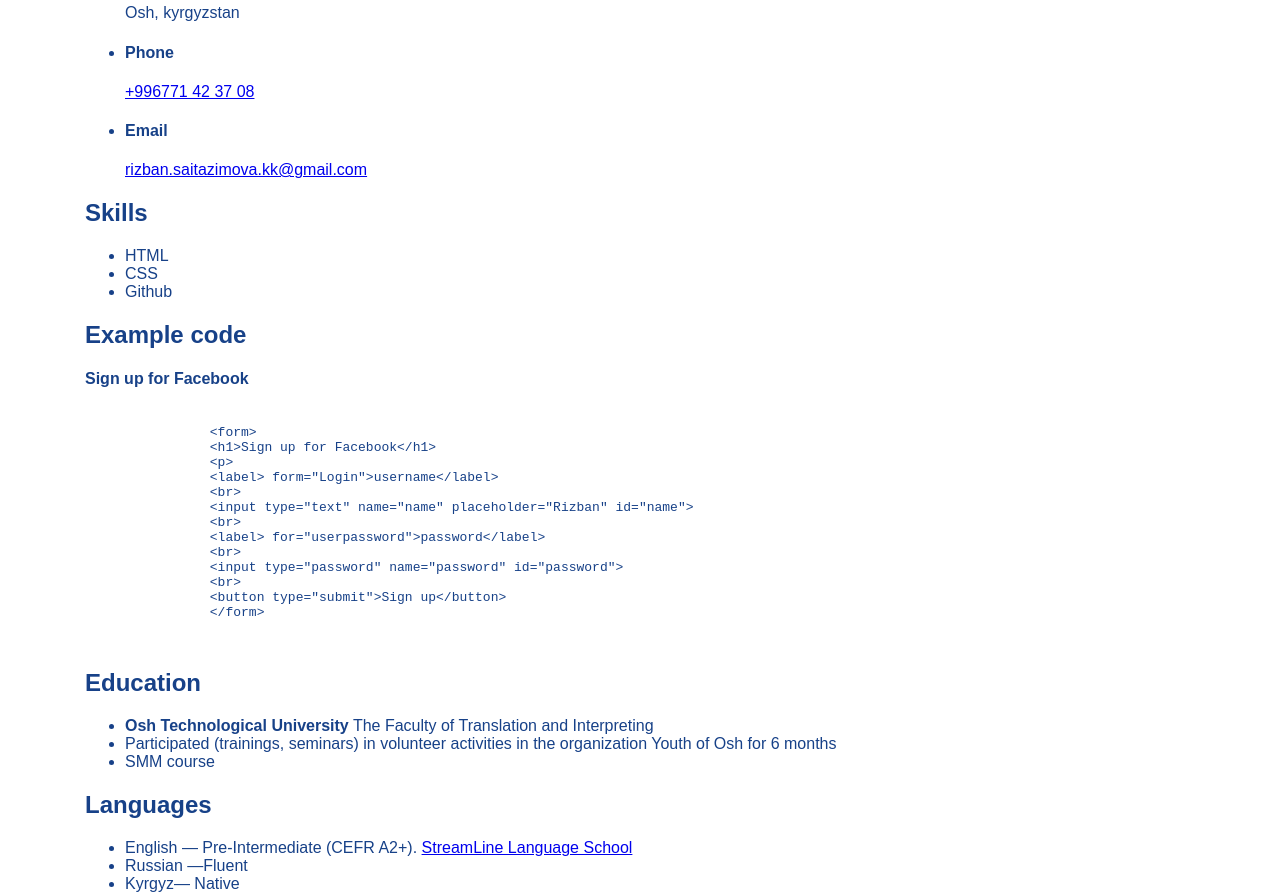
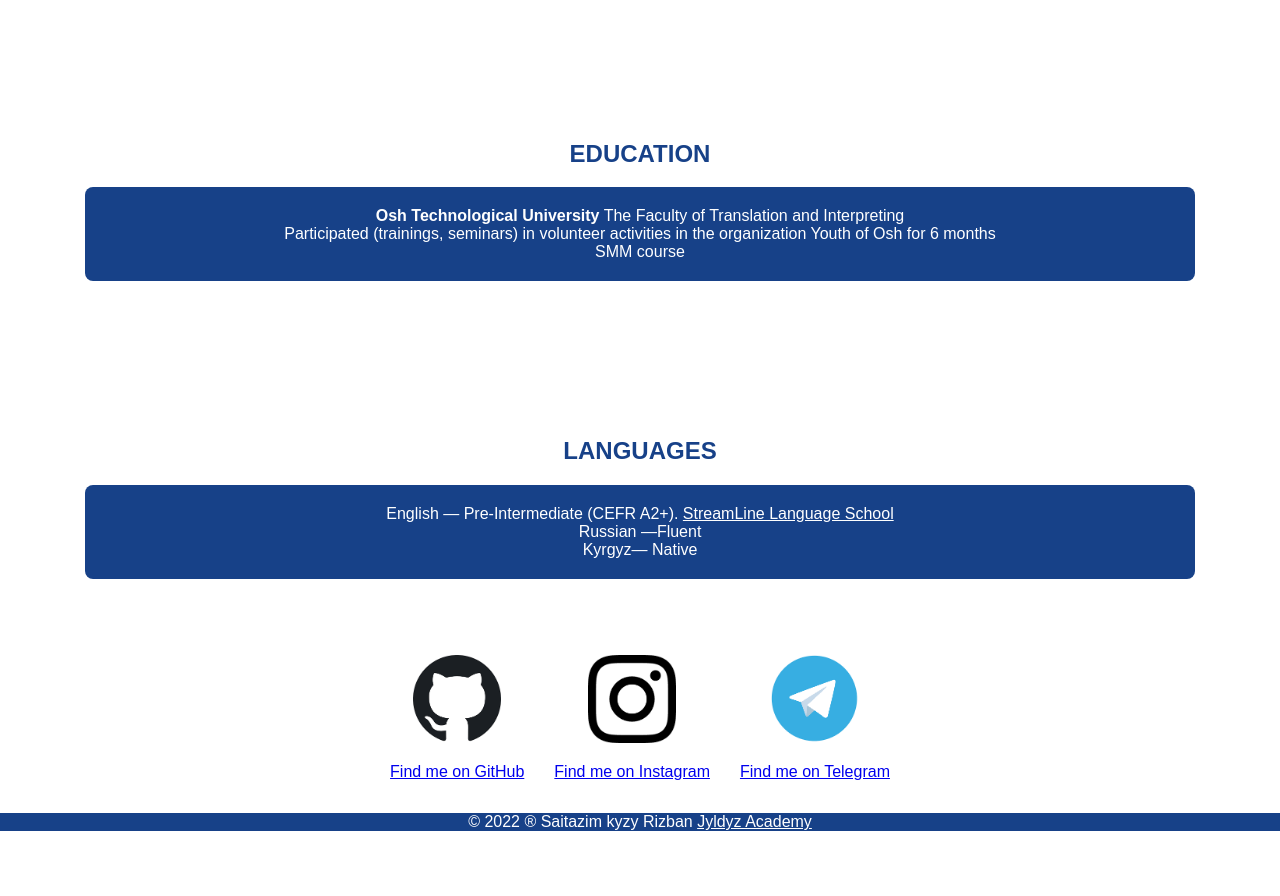
Before and after one commit to Rizban94/CV2, a plain HTML site: page index.html in a window 1280 px wide. Shown: the part 1397-2293 px from the top of the page. After the commit the page ends 2244 px from the top, so only its background shows below. Drawn offline with Linux system fonts and the light colour scheme.

Commit message:
add style

```diff
--- a/css/style.css
+++ b/css/style.css
@@ -25,6 +25,14 @@ body {
   width: 1140px;
   margin: 0 auto;
   padding: 0 15px;
+}
+
+.section {
+  padding: 60px 0;
+}
+.section-title {
+  text-transform: uppercase;
+  text-align: center;
 }
 
 .header {
@@ -60,7 +68,7 @@ body {
 .menu-link {
   font-size: 12px;
   line-height: 12px;
-  padding:15px 15px;
+  padding: 15px 15px;
   text-transform: uppercase;
   transition: background-color 0.3s;
 }
@@ -68,3 +76,111 @@ body {
 .menu-link:hover {
   background-color: var(--accent-light);
 }
+
+.intro-img {
+  display: flex;
+  justify-content: center;
+  align-items: center;
+  gap: 35px;
+}
+
+.int-img {
+  width: 250px;
+  height: 250px;
+  border-radius: 50%;
+}
+.intro-text {
+  width: 50%;
+  margin: 0 0 10px;
+  font-size: 1.2em;
+  font-family: "Franklin Gothic Medium", "Arial Narrow", Arial, sans-serif;
+}
+
+.intro-text h1 {
+  margin: 0 0 15px;
+}
+
+.contacts {
+  margin-bottom: 60px;
+}
+.contacts ul {
+  display: flex;
+  flex-wrap: wrap;
+  margin: 0;
+  padding: 0;
+  list-style: none;
+  gap: 35px;
+  justify-content: center;
+  text-align: center;
+}
+
+.skills {
+  color: var(--pure-white);
+  background-color: var(--accent);
+}
+
+.skills ul {
+  display: flex;
+  justify-content: center;
+  flex-wrap: wrap;
+  margin: 0;
+  padding: 0;
+  list-style: none;
+  gap: 15px;
+}
+
+.skills li {
+  padding: 10px 25px;
+  background-color: var(--accent-light);
+  border-radius: 4px;
+}
+
+.example {
+  text-align: center;
+}
+
+.code-title {
+  text-align: center;
+}
+
+.example pre {
+  width: 55%;
+  text-align: left;
+  margin: 0 auto;
+  font-size: 1em;
+  color: var(--pure-white);
+  background-color: var(--accent);
+  border-radius: 8px;
+}
+
+.education ul,
+.language ul {
+  text-align: center;
+  color: var(--pure-white);
+  background-color: var(--accent);
+  border-radius: 8px;
+  padding: 20px;
+  font-size: 1em;
+  list-style: none;
+  justify-content: center;
+}
+.language a {
+  color: var(--pure-white);
+}
+
+.links {
+  display: flex;
+  gap: 30px;
+  text-align: center;
+  justify-content: center;
+}
+
+.reg {
+  justify-content: center;
+  text-align: center;
+  background-color: var(--accent);
+  color: var(--pure-white);
+}
+.reg a {
+  color: var(--pure-white);
+}
--- a/index.html
+++ b/index.html
@@ -1,10 +1,10 @@
 <!DOCTYPE html>
-<html lang="ru">
+<html lang="en">
   <head>
     <meta charset="UTF-8" />
     <meta http-equiv="X-UA-Compatible" content="IE=edge" />
     <meta name="viewport" content="width=device-width, initial-scale=1.0" />
-    <title>Саитазим кызы Ризбан</title>
+    <title>Saitazim kyzy Rizban</title>
     <link rel="stylesheet" href="css/style.css" />
   </head>
   <body>
```
